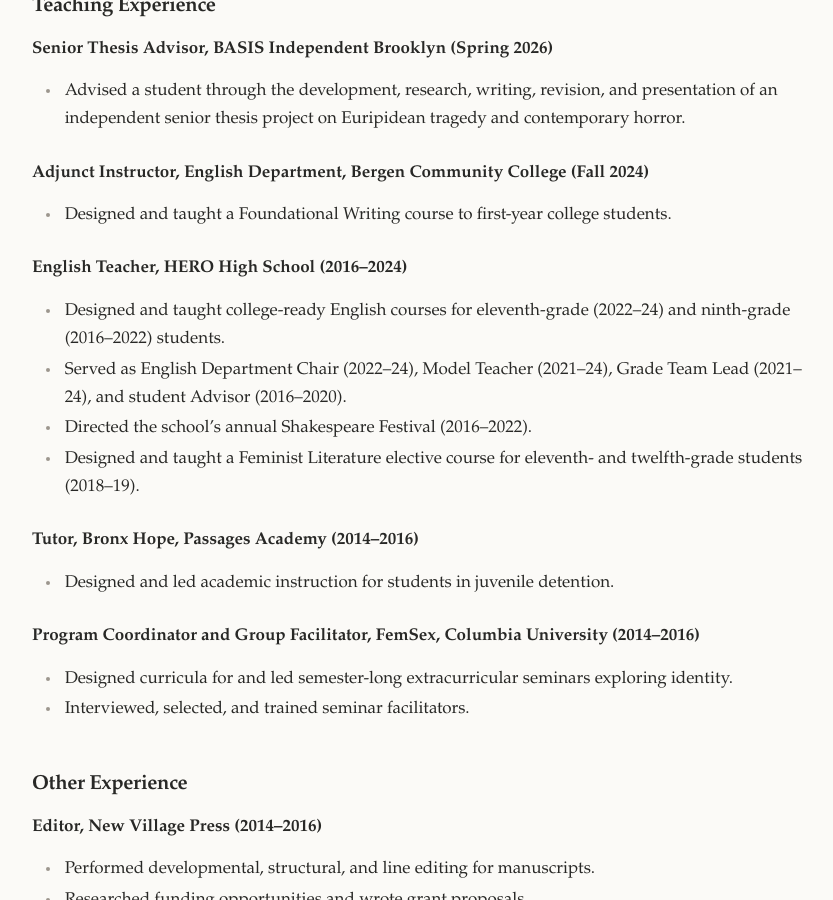
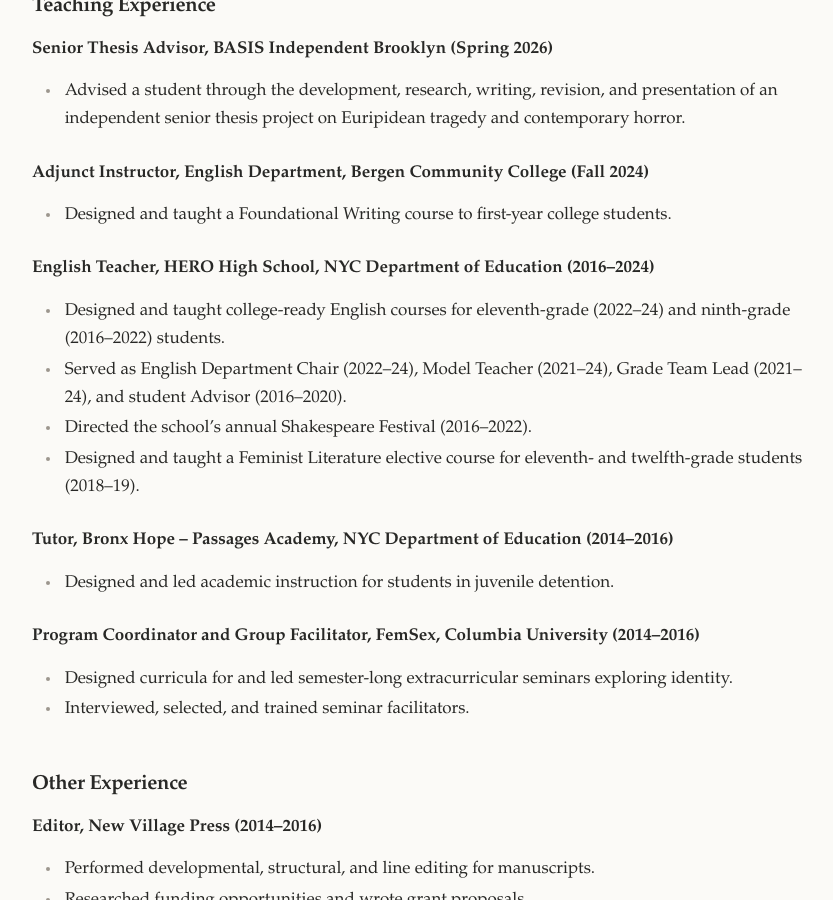
Before and after one commit to erasmiagorla/erasmiagorla.github.io, a Jekyll site: the page built from index.md, in a window 1280 px wide and 900 px high, scrolled down 1663 px. Shown: the whole window, without its empty margins (215-1048 px from the left). Built offline with Jekyll 4.4.1, drawn with Linux system fonts in a browser that asks for light colours.

Commit message:
Update index.md

```diff
--- a/index.md
+++ b/index.md
@@ -50,14 +50,14 @@ Reading only: Spanish, Ancient Greek
 
 - Designed and taught a Foundational Writing course to first-year college students.
 
-**English Teacher, HERO High School (2016–2024)**
+**English Teacher, HERO High School, NYC Department of Education (2016–2024)**
 
 - Designed and taught college-ready English courses for eleventh-grade (2022–24) and ninth-grade (2016–2022) students.
 - Served as English Department Chair (2022–24), Model Teacher (2021–24), Grade Team Lead (2021–24), and student Advisor (2016–2020).
 - Directed the school’s annual Shakespeare Festival (2016–2022).
 - Designed and taught a Feminist Literature elective course for eleventh- and twelfth-grade students (2018–19).
 
-**Tutor, Bronx Hope, Passages Academy (2014–2016)**
+**Tutor, Bronx Hope – Passages Academy, NYC Department of Education (2014–2016)**
 
 - Designed and led academic instruction for students in juvenile detention.
 
```
